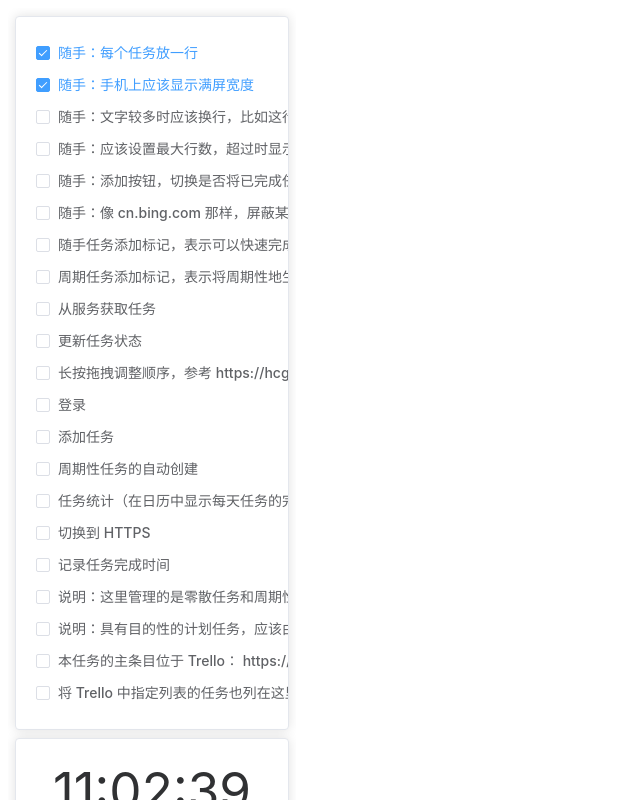
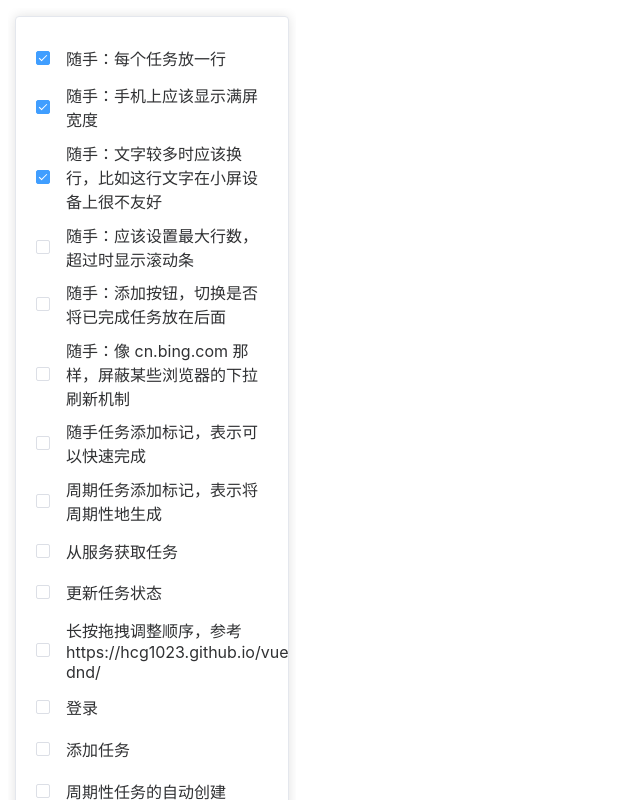
Before and after one commit to lils-work/lils-work, a Vue app: page /alt in a window 1280 px wide. Shown: the top 800 px of the page, without its empty margins (0-640 px from the left). Built offline with nearby package versions, Linux system fonts and the light colour scheme.

Commit message:
Task - 文字较多时换行

```diff
--- a/src/gadgets/Task.vue
+++ b/src/gadgets/Task.vue
@@ -1,14 +1,17 @@
 <template>
   <div class="root">
     <div v-for="task of tasks">
-      <el-checkbox :checked="task.isCompleted">{{ task.title }}</el-checkbox>
+      <el-space style="margin: 0.3rem 0;">
+        <el-checkbox :checked="task.isCompleted" />
+        <span style="margin-left: 0.5rem;">{{ task.title }}</span>
+      </el-space>
     </div>
   </div>
 </template>
 
 <script setup lang="ts">
 import { ref, onMounted } from 'vue';
-import { ElCheckbox } from 'element-plus';
+import { ElCheckbox, ElSpace } from 'element-plus';
 
 const tasks = ref<any[]>();
 
@@ -16,7 +19,7 @@ onMounted(() => {
   tasks.value = [
     { title: '随手：每个任务放一行', isCompleted: true },
     { title: '随手：手机上应该显示满屏宽度', isCompleted: true },
-    { title: '随手：文字较多时应该换行，比如这行文字在小屏设备上很不友好', isCompleted: false },
+    { title: '随手：文字较多时应该换行，比如这行文字在小屏设备上很不友好', isCompleted: true },
     { title: '随手：应该设置最大行数，超过时显示滚动条', isCompleted: false },
     { title: '随手：添加按钮，切换是否将已完成任务放在后面', isCompleted: false },
     { title: '随手：像 cn.bing.com 那样，屏蔽某些浏览器的下拉刷新机制', isCompleted: false },
@@ -42,5 +45,9 @@ onMounted(() => {
 <style scoped lang="scss">
 .root {
   font-family: Inter, Avenir, Helvetica, Arial, sans-serif;
+
+  .el-checkbox {
+    word-wrap: normal;
+  }
 }
 </style>
```
